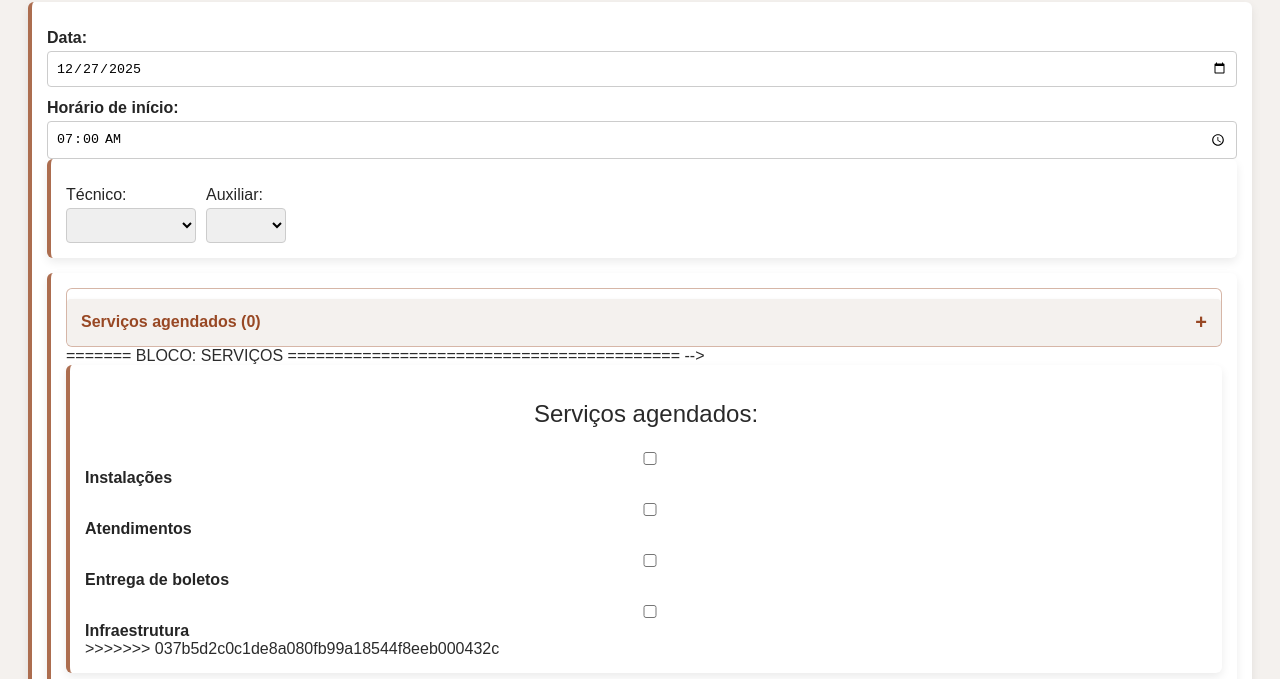
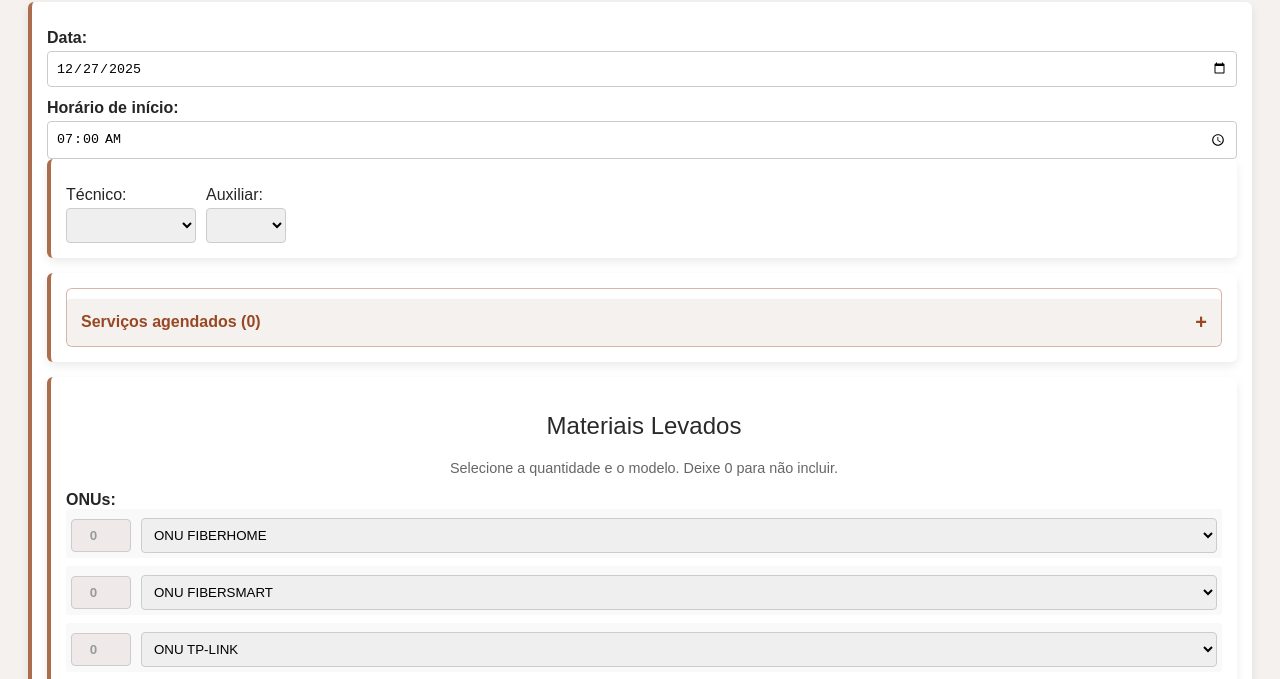
Before and after one commit to alissonhyper/programacao-de-viagens, a plain HTML site: page index.html in a window 1280 px wide. Shown: the part 104-783 px from the top of the page. Drawn offline with Linux system fonts and the light colour scheme.

Commit message:
Remover bloco de serviços duplicado

```diff
--- a/index.html
+++ b/index.html
@@ -95,18 +95,6 @@
         </div>
 
     </div>
-
-=======
-     BLOCO: SERVIÇOS
-========================================== -->
-<div class="bloco">
-    <h2>Serviços agendados:</h2>
-
-    <label><input type="checkbox" class="servico" value="Instalações" onchange="salvarDados()"> Instalações</label>
-    <label><input type="checkbox" class="servico" value="Atendimentos" onchange="salvarDados()"> Atendimentos</label>
-    <label><input type="checkbox" class="servico" value="Entrega de boletos" onchange="salvarDados()"> Entrega de boletos</label>
-    <label><input type="checkbox" class="servico" value="Infraestrutura" onchange="salvarDados()"> Infraestrutura</label>
->>>>>>> 037b5d2c0c1de8a080fb99a18544f8eeb000432c
 </div>
 
 <!-- =========================================
```
